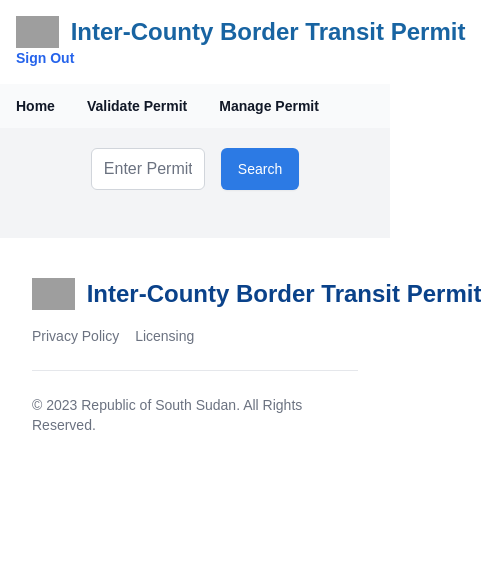
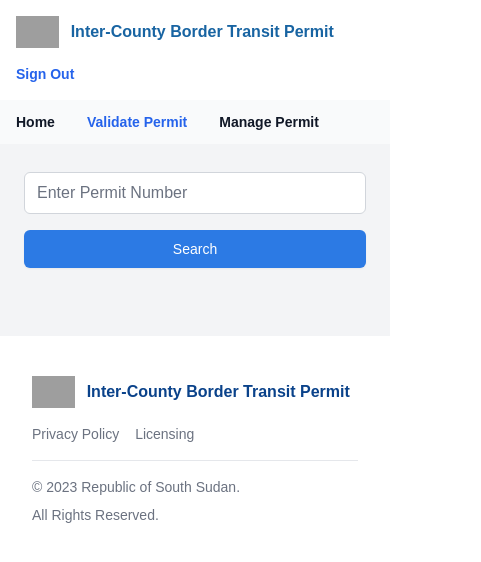
Before and after one commit to jamobrand/transit-south-sudan, a React (Vite) app: page /transit/validate-permit in a window 390 px wide. Shown: the top 562 px of the page, 481 px wide, since content can reach past the window. Built offline with nearby package versions, Linux system fonts and the light colour scheme; grey boxes are pictures that could not be loaded; a web font is replaced by a local one.

Commit message:
made it mobile responsive

```diff
--- a/src/components/Navigation/navbar-bottom.tsx
+++ b/src/components/Navigation/navbar-bottom.tsx
@@ -1,4 +1,5 @@
 import React from 'react';
+import { NavLink } from 'react-router-dom';
 
 const NavbarBottom: React.FC = () => {
     return (
@@ -7,31 +8,29 @@ const NavbarBottom: React.FC = () => {
                 <div className="flex items-center">
                     <ul className="flex flex-row font-semibold mt-0 mr-6 space-x-8 text-sm">
                         <li>
-                            <a
-                                href="/"
-                                className="text-gray-900 dark:text-white hover:text-blue-600"
-                                aria-current="page"
+                            <NavLink
+                                to="/"
+                                className={({ isActive }) => (isActive ? "text-blue-600" : "text-gray-900 dark:text-white")}
+                            //className="text-gray-900 dark:text-white hover:text-blue-600"
                             >
                                 Home
-                            </a>
+                            </NavLink>
                         </li>
                         <li>
-                            <a
-                                href="/transit/validate-permit"
-                                className="text-gray-900 dark:text-white hover:text-blue-600"
-                                aria-current="page"
+                            <NavLink
+                                to="/transit/validate-permit"
+                                className={({ isActive }) => (isActive ? "text-blue-600" : "text-gray-900 dark:text-white")}
                             >
                                 Validate Permit
-                            </a>
+                            </NavLink>
                         </li>
                         <li>
-                            <a
-                                href="/transit/manage-permit"
-                                className="text-gray-900 dark:text-white hover:text-blue-600"
-                                aria-current="page"
+                            <NavLink
+                                to="/transit/manage-permit"
+                                className={({ isActive }) => (isActive ? "text-blue-600" : "text-gray-900 dark:text-white")}
                             >
                                 Manage Permit
-                            </a>
+                            </NavLink>
                         </li>
                     </ul>
                 </div>
--- a/src/components/Navigation/navbar-top.tsx
+++ b/src/components/Navigation/navbar-top.tsx
@@ -10,14 +10,14 @@ const NavbarTop: React.FC = () => {
                         className="h-8 mr-3"
                         alt="South Sudan Country Logo"
                     />
-                    <span className="self-center text-2xl text-travelBlue font-semibold whitespace-nowrap dark:text-white">
+                    <span className="self-center text-base sm:text-2xl text-travelBlue font-semibold whitespace-nowrap dark:text-white">
                         Inter-County Border Transit Permit
                     </span>
                 </a>
-                <div className="flex items-center">
+                <div className="flex items-center space-x-4 mt-4 sm:mt-0">
                     {/* <a
                         href="tel:5541251234"
-                        className="mr-6 text-sm text-gray-500 dark:text-white hover:underline"
+                        className="text-sm text-gray-500 dark:text-white hover:underline"
                     >
                         (555) 412-1234
                     </a> */}
--- a/src/components/domain/payment.tsx
+++ b/src/components/domain/payment.tsx
@@ -184,7 +184,7 @@ const Payment: React.FC = () => {
   };
   return (
     <div className="flex min-h-full flex-1 flex-col justify-center px-6 py-7 lg:px-8">
-      <div className="mt-10 sm:mx-auto sm:w-full sm:max-w-sm">
+      <div className="mt-10 pt-28 sm:pt-24 sm:mx-auto sm:w-full sm:max-w-sm">
 
         <h2 className="text-base font-semibold leading-7 text-gray-900">Payment Details</h2>
         <p className="mt-1 text-sm leading-6 text-gray-600">
--- a/src/components/domain/permit-complete.tsx
+++ b/src/components/domain/permit-complete.tsx
@@ -28,7 +28,7 @@ const PermitComplete: React.FC = () => {
 
     return (
         <div className="flex min-h-full flex-1 flex-col justify-center px-6 py-7 lg:px-8">
-            <div className="mt-5 pt-20 sm:mx-auto sm:w-full sm:max-w-7xl">
+            <div className="mt-5 pt-32 sm:pt-24 sm:mx-auto sm:w-full sm:max-w-7xl">
 
                 <div className="relative overflow-x-auto shadow-md sm:rounded-lg">
                     {/* ... Your table header and search inputs ... */}
--- a/src/components/domain/permit-details.tsx
+++ b/src/components/domain/permit-details.tsx
@@ -10,7 +10,7 @@ const PermitDetails: React.FC = () => {
     };
     return (
         <div className="flex min-h-full flex-1 flex-col justify-center px-6 py-7 lg:px-8">
-            <div className="mt-10 pt-20 sm:mx-auto sm:w-full sm:max-w-sm">
+            <div className="mt-10 pt-28 sm:pt-28 sm:mx-auto sm:w-full sm:max-w-sm">
                 <form className="space-y-6">
                 <div className="sm:col-span-full">
                         <label htmlFor="country" className="block text-sm font-medium leading-6 text-gray-900">
--- a/src/components/domain/validate-permit.tsx
+++ b/src/components/domain/validate-permit.tsx
@@ -41,15 +41,14 @@ const ValidatePermit: React.FC = () => {
 
     return (
         <div className="flex min-h-full flex-1 flex-col justify-center px-6 py-7 lg:px-8">
-            <div className="mt-10 sm:mx-auto sm:w-full sm:max-w-6xl">
-                <div className="mt-4 pt-16 mb-5 flex justify-center space-x-4">
-
+            <div className="mt-36 sm:mx-auto sm:w-full sm:max-w-md">
+                <div className="flex flex-col space-y-4 sm:flex-row sm:space-y-0 sm:space-x-4">
                     <input
                         type="text"
                         id="permitNumber"
                         name="permitNumber"
                         autoComplete="off"
-                        className="block w-1/3 rounded-md border-gray-300 py-2 px-3 text-gray-900 focus:ring-indigo-500 focus:border-indigo-500 focus:ring focus:ring-opacity-50 sm:text-sm"
+                        className="flex-1 rounded-md border-gray-300 py-2 px-3 text-gray-900 focus:ring-indigo-500 focus:border-indigo-500 focus:ring focus:ring-opacity-50 sm:text-sm"
                         placeholder="Enter Permit Number"
                         value={permitNumber}
                         onChange={(e) => setPermitNumber(e.target.value)}
@@ -57,7 +56,7 @@ const ValidatePermit: React.FC = () => {
                     <button
                         type="button"
                         onClick={handleSearch}
-                        className="ml-2 bg-travelButton hover:bg-travelBlue focus:ring-travelBlue focus:ring-offset-2 focus:ring focus:ring-opacity-50 inline-flex items-center px-4 py-2 border border-transparent text-sm font-medium rounded-md text-white shadow-sm disabled:opacity-50"
+                        className="bg-travelButton hover:bg-travelBlue focus:ring-travelBlue focus:ring-offset-2 focus:ring focus:ring-opacity-50 inline-flex items-center justify-center py-2 px-4 border border-transparent text-sm font-medium rounded-md text-white shadow-sm disabled:opacity-50 sm:w-32"
                         disabled={isLoading}
                     >
                         {isLoading ? (
@@ -68,20 +67,7 @@ const ValidatePermit: React.FC = () => {
                                     fill="none"
                                     viewBox="0 0 24 24"
                                 >
-
-                                    <circle
-                                        className="opacity-25"
-                                        cx="12"
-                                        cy="12"
-                                        r="10"
-                                        stroke="currentColor"
-                                        strokeWidth="4"
-                                    ></circle>
-                                    <path
-                                        className="opacity-75"
-                                        fill="currentColor"
-                                        d="M4 12a8 8 0 018-8V0C5.373 0 0 5.373 0 12h4zm2 5.291a7.962 7.962 0 01-2-4.892H0c0 3.042.546 5.993 1.537 8.709l3.463-7.98zM20 12c0-4.418-3.582-8-8-8s-8 3.582-8 8h16zm-1.463 7.709A7.963 7.963 0 0022 12h-4c0 2.35-.815 4.525-2.176 6.282l3.713 7.979z"
-                                    ></path>
+                                    {/* ... SVG contents ... */}
                                 </svg>
                                 Searching...
                             </>
@@ -91,8 +77,11 @@ const ValidatePermit: React.FC = () => {
                     </button>
                 </div>
 
+
+            </div>
+            <div className="mt-10 sm:mx-auto sm:w-full sm:max-w-6xl">
                 {showTable && (
-                    <div className="relative overflow-x-auto shadow-md sm:rounded-lg">
+                    <div className="overflow-x-auto shadow-md sm:rounded-lg">
                         {/* ... Your table header and search inputs ... */}
                         <table className="w-full text-sm text-left text-gray-500 dark:text-gray-400">
                             <thead className="text-xs text-gray-700 uppercase bg-gray-50 dark:bg-gray-700 dark:text-gray-400">
@@ -172,8 +161,10 @@ const ValidatePermit: React.FC = () => {
                         </table>
                     </div>
                 )}
+            </div>
 
-            </div>
+
+
         </div>
     )
 }
--- a/src/components/molecules/footer/index.tsx
+++ b/src/components/molecules/footer/index.tsx
@@ -11,37 +11,33 @@ const Footer: React.FC = () => {
               className="h-8 mr-3"
               alt="Flowbite Logo"
             />
-            <span className="self-center text-2xl font-semibold text-travelBlueTwo whitespace-nowrap dark:text-travelBlueTwo">
-            Inter-County Border Transit Permit
+            <span className="self-center text-base sm:text-2xl font-semibold text-travelBlueTwo whitespace-nowrap dark:text-travelBlueTwo">
+              Inter-County Border Transit Permit
             </span>
+
           </a>
-          <ul className="flex flex-wrap items-center mb-6 text-sm font-medium text-gray-500 sm:mb-0 dark:text-gray-400">
-            {/* <li>
-              <a href="#" className="mr-4 hover:underline md:mr-6 ">
-                About
-              </a>
-            </li> */}
+          <ul className="flex flex-wrap items-center mb-4 sm:mb-0 text-sm font-medium text-gray-500 sm:text-base dark:text-gray-400">
             <li>
               <a href="https://accounts.eservices.gov.ss/terms" className="mr-4 hover:underline md:mr-6">
                 Privacy Policy
               </a>
             </li>
             <li>
-              <a href="https://www.eservices.gov.ss/" className="mr-4 hover:underline md:mr-6 ">
+              <a href="https://www.eservices.gov.ss/" className="mr-4 hover:underline md:mr-6">
                 Licensing
               </a>
             </li>
-            {/* <li>
-              <a href="#" className="hover:underline">
-                Contact
-              </a>
-            </li> */}
           </ul>
         </div>
-        <hr className="my-6 border-gray-200 sm:mx-auto dark:border-gray-700 lg:my-8" />
-        <span className="block text-sm text-gray-500 sm:text-center dark:text-gray-400">
-          © 2023 <a href="/" className="hover:underline">Republic of South Sudan</a>. All Rights Reserved.
-        </span>
+        <hr className="my-4 border-gray-200 sm:mx-auto dark:border-gray-700 lg:my-6" />
+        <div className="text-sm text-gray-500 sm:text-center dark:text-gray-400">
+          <span className="block mb-2 sm:inline-block sm:mb-0">
+            © 2023 <a href="/" className="hover:underline">Republic of South Sudan</a>.
+          </span>
+          <span className="block sm:inline-block">
+            All Rights Reserved.
+          </span>
+        </div>
       </div>
     </footer>
   );
--- a/src/components/molecules/sections/index.tsx
+++ b/src/components/molecules/sections/index.tsx
@@ -17,7 +17,7 @@ const Hero: React.FC = () => {
                         </div>
                         <div className="mt-10 flex items-center justify-center gap-x-6 lg:justify-start">
                             <a
-                                href="https://accounts.eservices.gov.ss/register/visitor"
+                                href="/transit/register"
                                 className="rounded-md bg-travelBlue px-3.5 py-2.5 text-sm font-medium text-white shadow-sm hover:bg-travelBlueTwo focus-visible:outline focus-visible:outline-2 focus-visible:outline-offset-2 focus-visible:outline-white"
                             >
                                 Apply Permit
```
Also changed, not shown: src/components/domain/view-permit.tsx (+8 -8 lines), src/components/travel-widget/index.tsx (+7 -8 lines).
